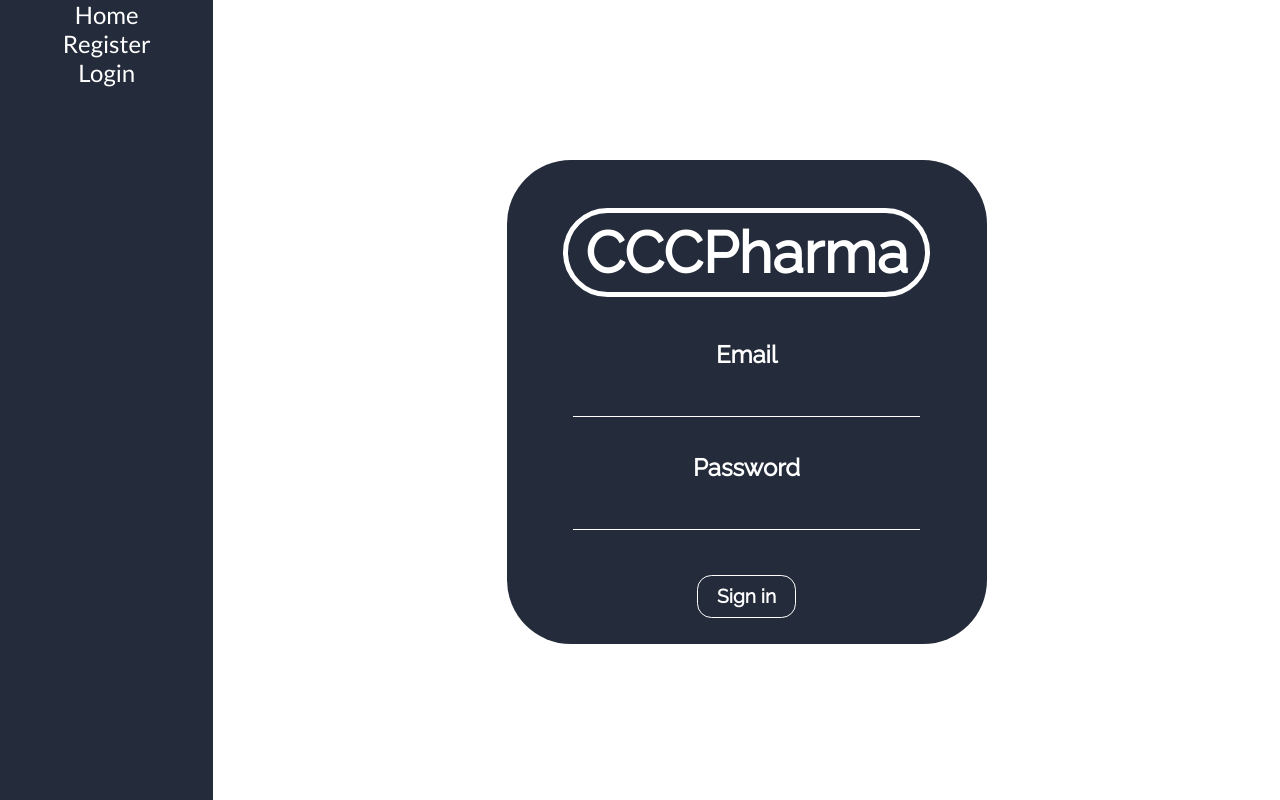
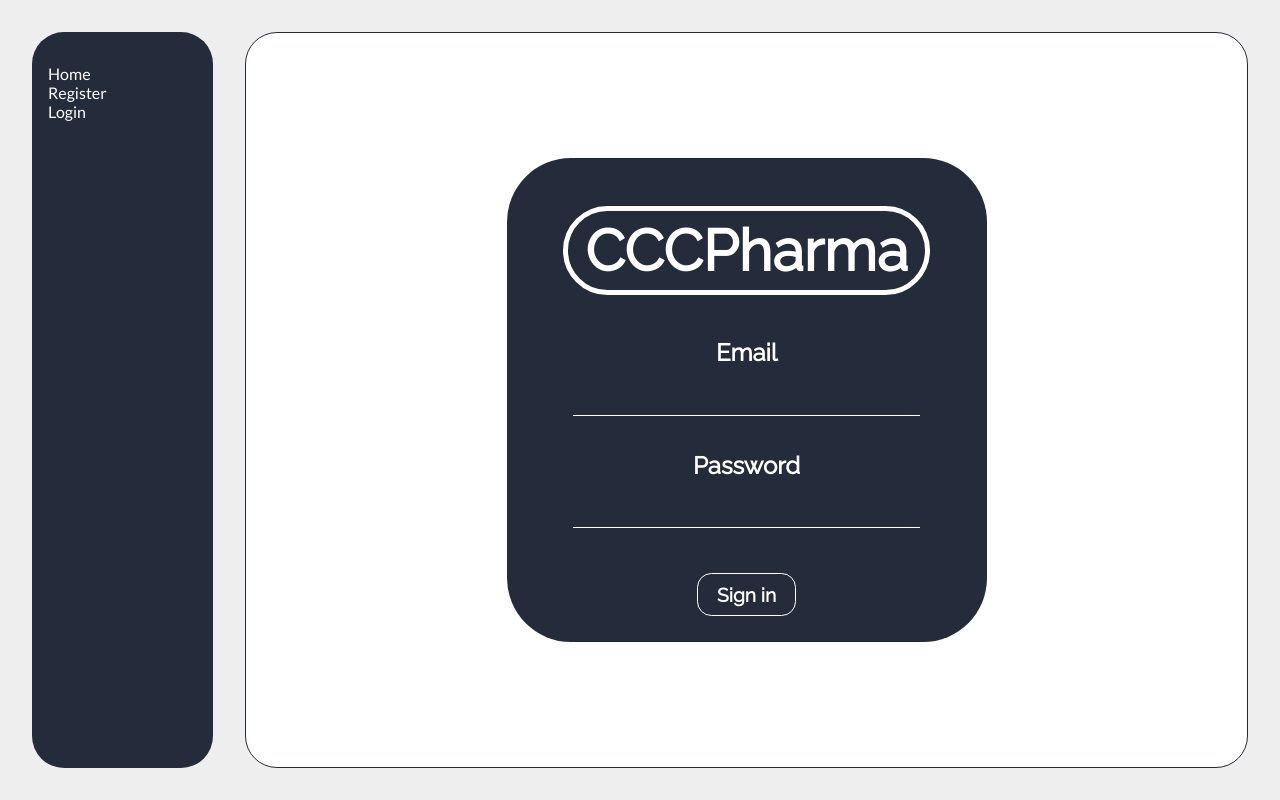
Before and after one commit to SpinnelSun/CCCPharmaClient, a Vue app: page / in a window 1280 px wide. Built offline with nearby package versions, Linux system fonts and the light colour scheme.

Commit message:
Add some changes at App.vue layout

```diff
--- a/src/App.vue
+++ b/src/App.vue
@@ -1,14 +1,14 @@
 <template>
     <div id="app">
         <nav>
-      <component :is="layout">
-      </component>
+            <component :is="layout"></component>
         </nav>
         <main>
             <router-view/>
         </main>
     </div>
 </template>
+
 <script>
     import AdminNavBar from '@/views/AdminNavBar'
     import ClientNavBar from '@/views/ClientNavBar'
@@ -18,11 +18,11 @@ export default {
         name: 'App',
         computed: {
             layout() {
-      if(this.$route.meta.isAdmin){
+                if (this.$route.meta.isAdmin) {
                     return `admin-nav-bar`;
-      }else if(this.$route.meta.isClient){
+                } else if (this.$route.meta.isClient) {
                     return `client-nav-bar`;
-      }else{
+                } else {
                     return `common-nav-bar`;
                 }
             }
@@ -38,37 +38,39 @@ export default {
 <style>
     @import url("https://fonts.googleapis.com/css?family=Lato");
 
-#app{
-  font-family: 'Lato';
-  height: 100%;
+    #app {
         display: grid;
         grid-template-columns: 0.5fr 0.5fr 1fr 1fr;
-  grid-template-rows: 1fr 1fr 1fr 1fr 1fr;
+        grid-template-rows: repeat(5, 1fr);
+
+        background-color: #EEEEEE;
+        font-family: 'Lato';
+
+        height: 100%;
     }
+
     nav {
         grid-column: 1;
         grid-row: 1 / 7;
-  font-size: 1.5em;
+
         background-color: #242B3A;
-}
-main {
-    grid-row: 2 / 7;
-    grid-column: 2 / 5;
+        border-radius: 2em;
+
+        margin: 2em 0em 2em 2em;
     }
 
-.message {
-  margin: 10px 0;
-  padding: 10px;
-  border-radius: 3px 3px 3px 3px;
-}
+    main {
+        grid-row: 1 / 7;
+        grid-column: 2 / 5;
 
-.error {
-  color: #D8000C;
-  background-color: #FFBABA;
-}
+        display: flex;
+        justify-content: center;
+        align-items: center;
 
-.sucess {
-  color: #270;
-  background-color: #DFF2BF;
+        background-color: #FFFFFF;
+        border: 0.1em solid #242B3A;
+        border-radius: 2em;
+
+        margin: 2em 2em;
     }
 </style>
--- a/src/views/NavBar.vue
+++ b/src/views/NavBar.vue
@@ -3,33 +3,45 @@
         <slot></slot>
     </div>
 </template>
+
 <script>
-import { logout } from '@/services/authService'
-export default {
-  name: 'NavBar'
-}
+    import { logout } from '@/services/authService'
+
+    export default {
+        name: 'NavBar'
+    }
 </script>
+
 <style>
     #layout{
         display: flex;
         flex-direction: column;
         justify-content: center;
-        align-items: center;
+        align-items: left;
+
+        padding: 2em 1em;
     }
+
+    a {
+        -webkit-backface-visibility: hidden;
+        backface-visibility: hidden;
+
+        text-decoration-line: none;
+        color: #FFFFFF;
+
+        transition: 0.5s color ease;
+    }
+
     button {
+        cursor: pointer;
+
         background-color: #242B3A;
         color: #FFFFFF;
+
+        font-family: inherit;
+        font-size: 1em;
+
+        padding: 0;
         border: 0;
-        padding: 0;
-        font-size: 100%;
-        font-family: inherit;
-        cursor: pointer;
-    }
-    a {
-        color: #FFFFFF;
-        -webkit-backface-visibility:hidden;
-        backface-visibility:hidden;
-        transition:0.5s color ease;
-	    text-decoration:none;
     }
 </style>
```
Lines whose indentation alone changed are shown as unchanged.
